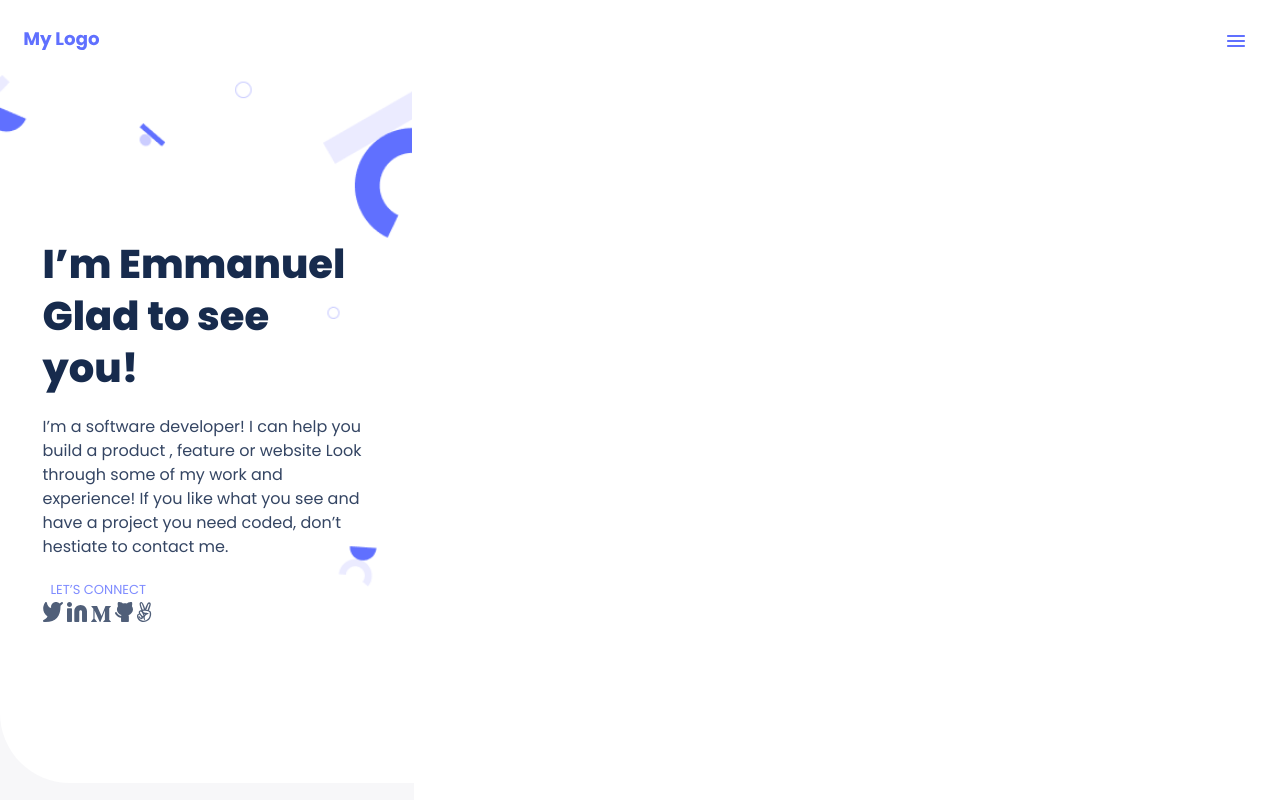
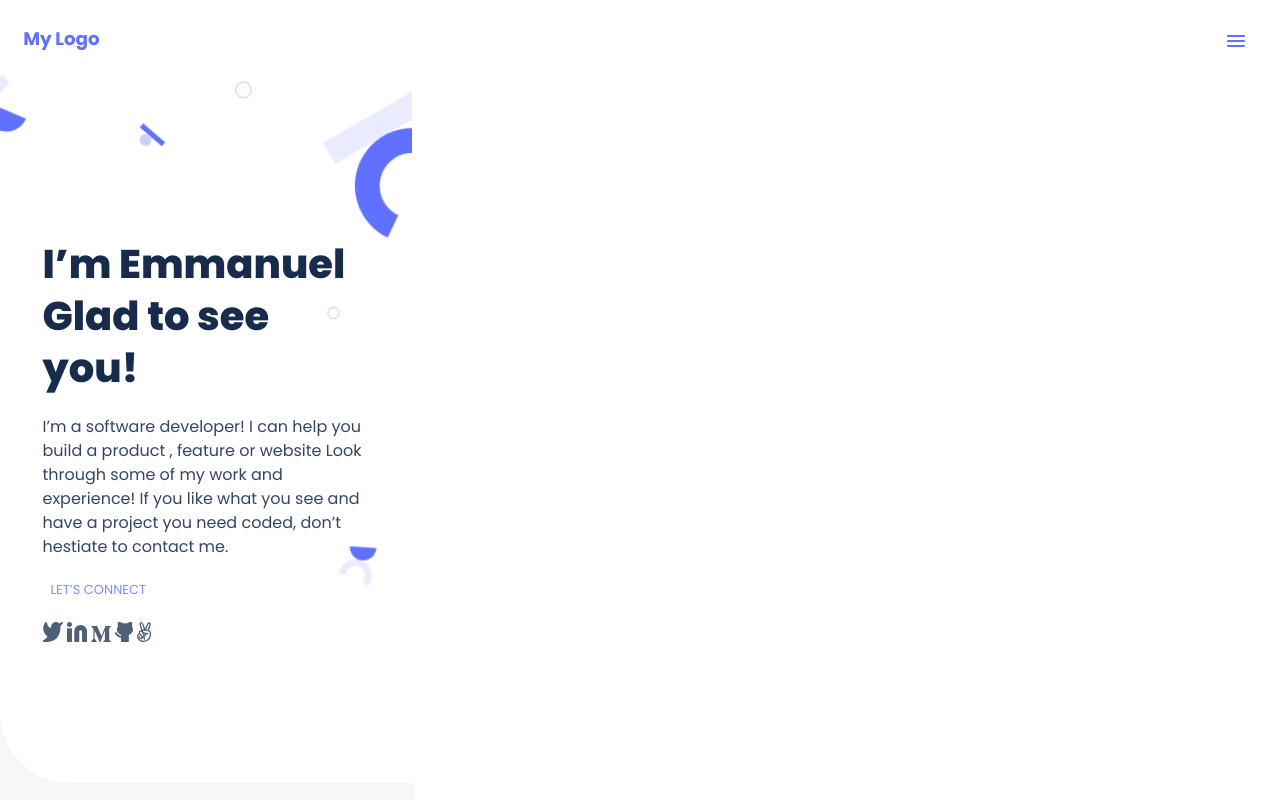
Before and after one commit to Emmy-github-webdev/my-portfolio, a plain HTML site: page index.html in a window 1280 px wide. Shown: the top 800 px of the page. Drawn offline with Linux system fonts and the light colour scheme.

Commit message:
Reposition social media icons

```diff
--- a/assets/css/styles.css
+++ b/assets/css/styles.css
@@ -221,11 +221,12 @@ header {
   margin: 0 8px;
 }
 
-.social-media-image ul {
+.social-media-image {
   position: static;
   width: 170.17px;
   height: 20px;
   left: 24px;
+  padding: 20px 0;
   top: 0;
   flex: none;
   order: 3;
```
